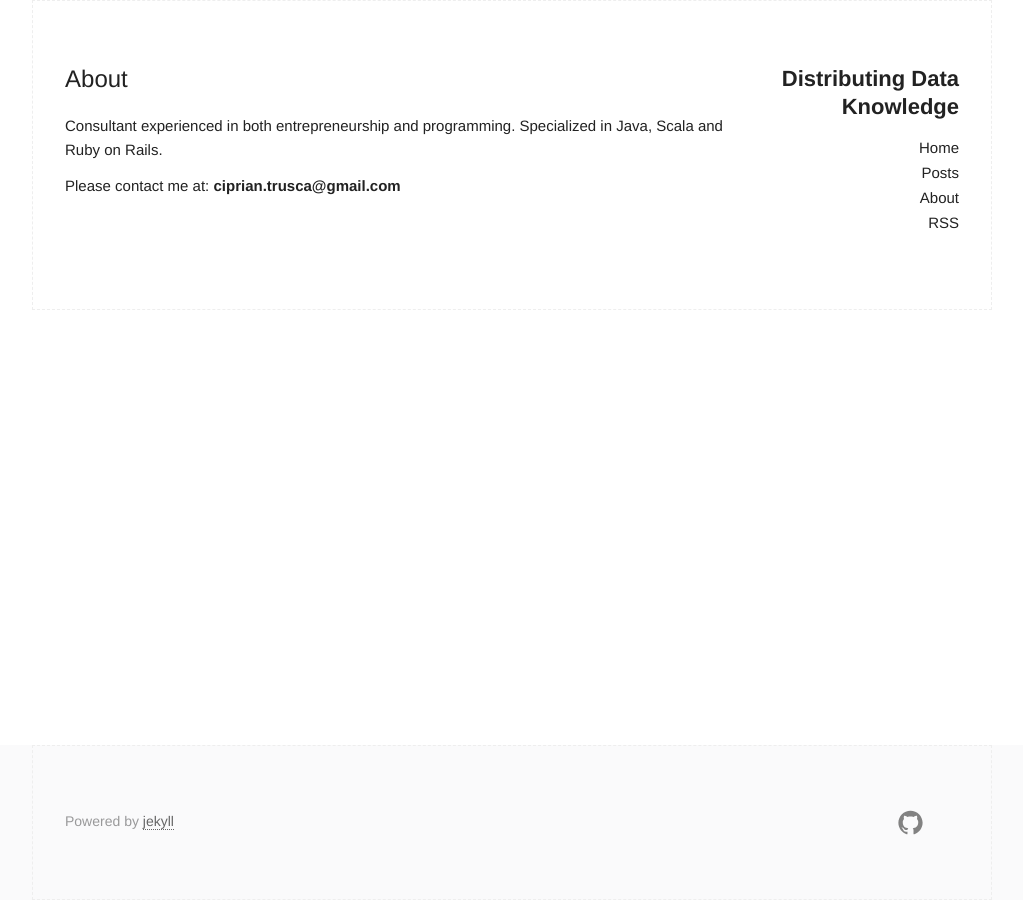
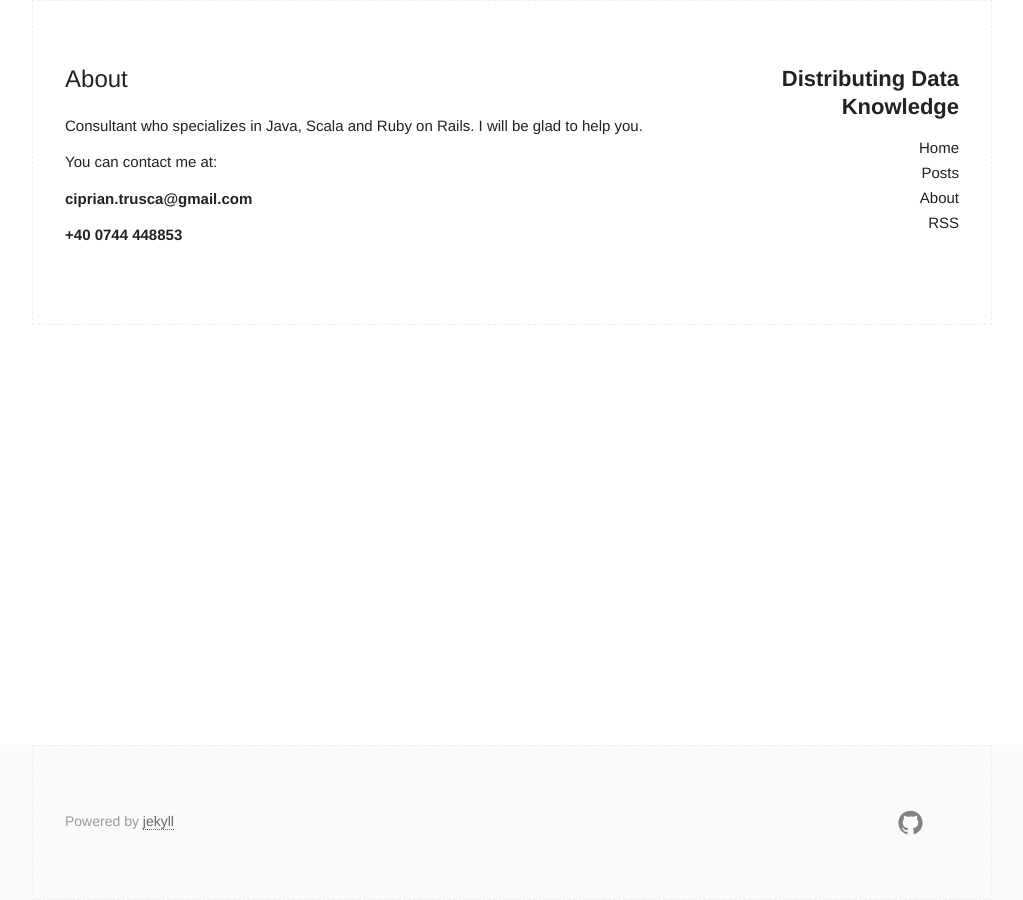
Before and after one commit to cip123/cip123.github.io, a Jekyll site: the page built from about.md, in a window 1280 px wide. Shown: the whole page, without its empty margins (128-1151 px from the left). Built offline with Jekyll 4.4.1, drawn with Linux system fonts in a browser that asks for light colours.

Commit message:
modified the about page, updated the contact info

```diff
--- a/_config.yml
+++ b/_config.yml
@@ -7,7 +7,7 @@
 
 # Site settings
 title: Distributing Data Knowledge
-email: <b><span>ciprian</span><span>.trusca</span>@<span>gmai</span><span>l</span>.<span>com</span></b>
+email: <span>ciprian</span><span>.trusca</span>@<span>gmai</span><span>l</span>.<span>com</span>
 description: > # this means to ignore newlines until "baseurl:"
   Consultant with large experience in entrepreneurship and programming, helping companies to achieve their IT goals.
 baseurl: "" # the subpath of your site, e.g. /blog
--- a/about.md
+++ b/about.md
@@ -4,7 +4,10 @@ title: About
 permalink: /about/
 ---
 
-Consultant experienced in both entrepreneurship and programming. Specialized in Java, Scala and Ruby on Rails.
+Consultant who specializes in Java, Scala and Ruby on Rails. I will be glad to help you.
 
+You can contact me at:
 
-Please contact me at: {{ site.email }}
+**{{ site.email }}**
+
+**+40 0744 448853**
```
